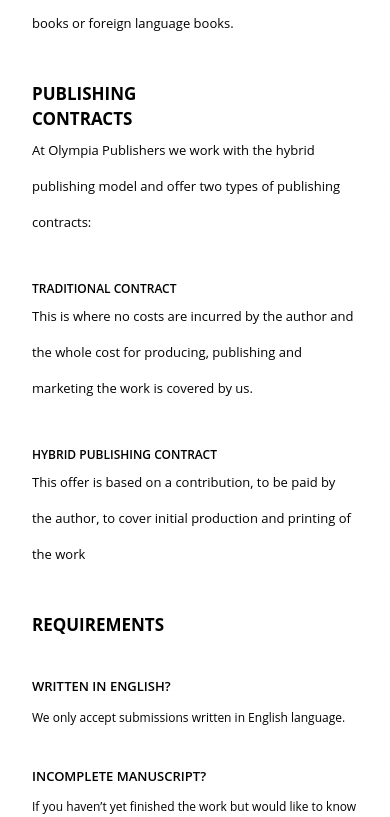
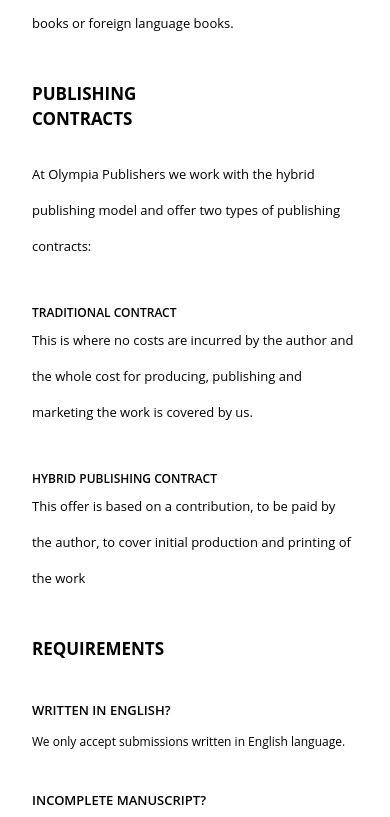
Before and after one commit to Hadees621/Olympia-USA, a Next.js app: page /publish-with-us in a window 390 px wide. Shown: the part 920-1737 px from the top of the page. Built offline with nearby package versions, Linux system fonts and the light colour scheme.

Commit message:
chore: publish with us fixes

```diff
--- a/src/components/publish/Boxes.js
+++ b/src/components/publish/Boxes.js
@@ -15,8 +15,8 @@
         </p>
         <Link href="/submit-online">
           <Button
-            title="Read our submissions guidelines"
-            width="w-[240px] h-[44px] lg:w-[130px] lg:h-[38px] 2xl:w-[130px] 2xl:h-[45px] text-[13px] border border-white mt-6"
+            title="Submit online  "
+            width="w-[140px] h-[44px] lg:w-[130px] lg:h-[38px] 2xl:w-[130px] 2xl:h-[45px] text-[13px] border border-white mt-6"
             color="transparent"
           />
         </Link>
--- a/src/components/publish/TextSection.js
+++ b/src/components/publish/TextSection.js
@@ -25,7 +25,7 @@
           className="font-bold text-[17px] mt-10 lg:hidden"
           dangerouslySetInnerHTML={{ __html: title }}
         />
-        <div className="text-[13px] md:text-[10px] xl:text-[13px] 2xl:text-[17px] space-y-4 md:space-y-2 xl:space-y-4 leading-9 md:leading-6 xl:leading-7 2xl:leading-9 md:font-droid-sans">
+        <div className="text-[13px] mt-6 md:text-[10px] xl:text-[13px] 2xl:text-[17px] space-y-4 md:space-y-2 xl:space-y-4 leading-9 md:leading-6 xl:leading-7 2xl:leading-9 md:font-droid-sans">
           {paragraph}
         </div>
         <p
```
